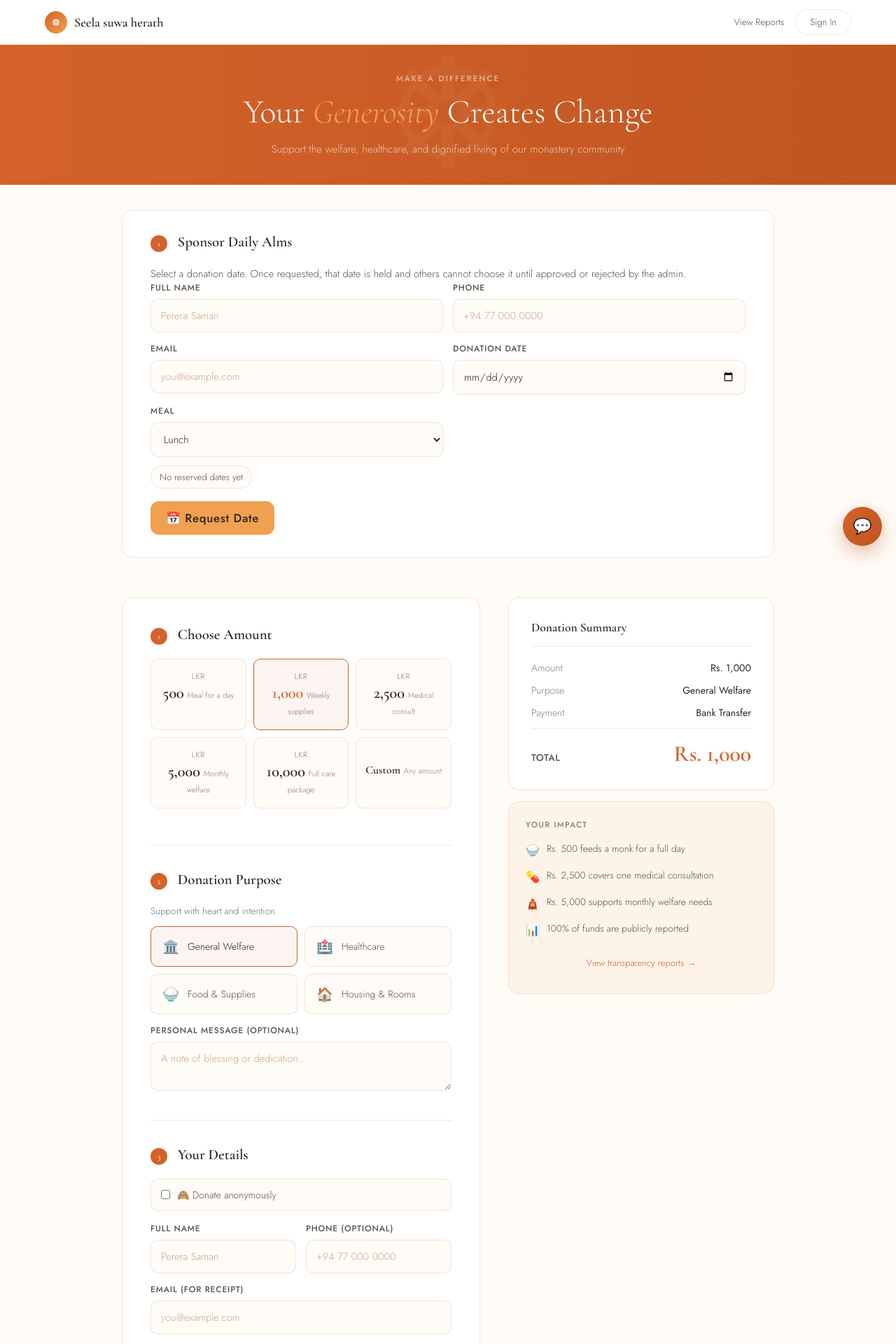
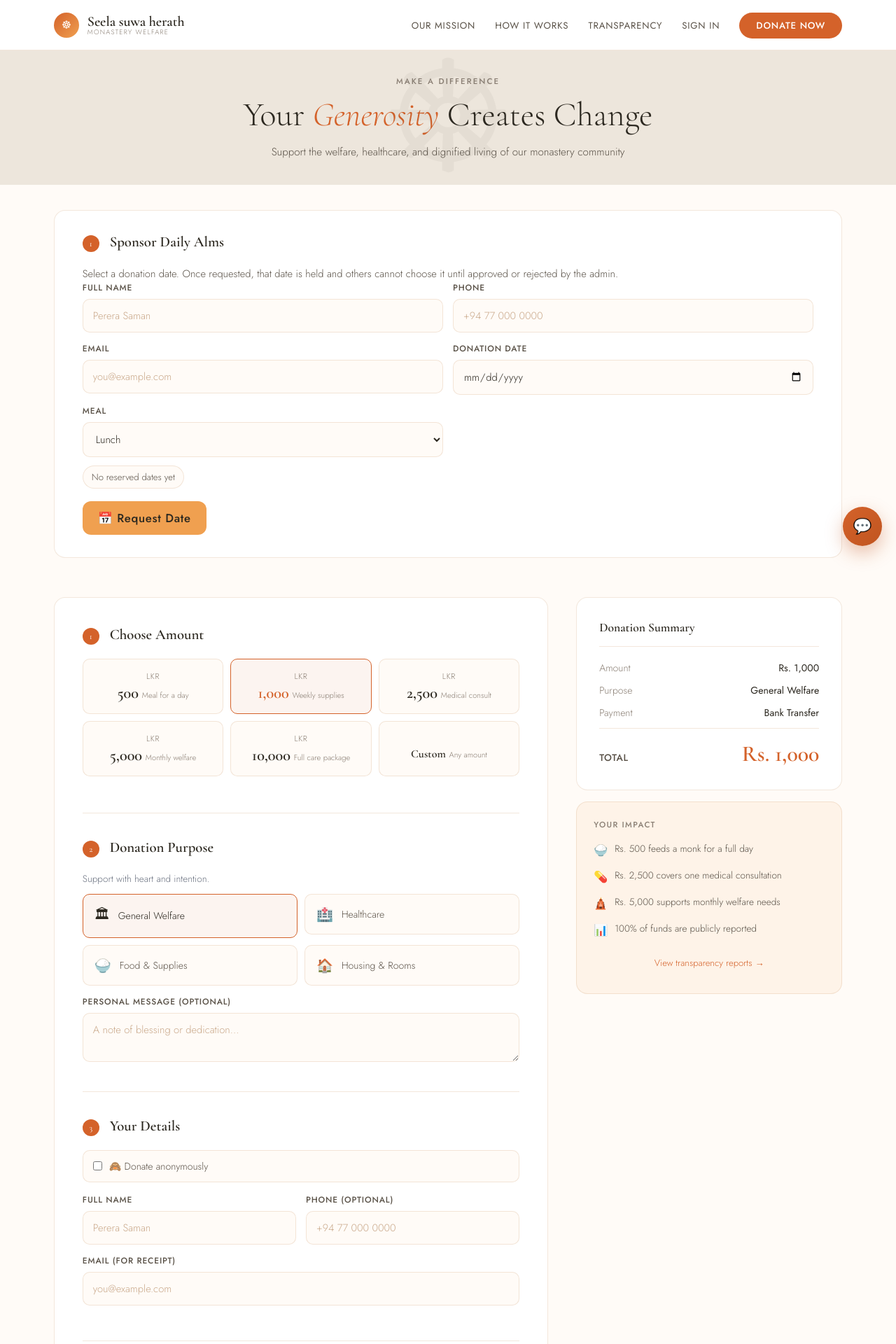
Before and after one commit to Nethmi2001-hash/test, a PHP site: page /test/public_donate.php in a window 1280 px wide. Shown: the top 1920 px of the page at 70% size. Run offline with PHP 8.4, Linux system fonts and the light colour scheme; data that the repository does not hold is empty.

Commit message:
update docate

```diff
--- a/public_donate.php
+++ b/public_donate.php
@@ -42,9 +42,9 @@ $conn->close();
 <head>
     <meta charset="UTF-8">
     <meta name="viewport" content="width=device-width, initial-scale=1.0">
-    <title>Make a Donation — Seela suwa herath</title>
+    <title>Make a Donation &mdash; Seela suwa herath</title>
     <link rel="preconnect" href="https://fonts.googleapis.com">
-    <link href="https://fonts.googleapis.com/css2?family=Cormorant+Garamond:ital,wght@0,300;0,400;0,600;1,300;1,400&family=Jost:wght@300;400;500&display=swap" rel="stylesheet">
+    <link href="https://fonts.googleapis.com/css2?family=Cormorant+Garamond:ital,wght@0,300;0,400;0,600;1,300;1,400&family=EB+Garamond:wght@600&family=Jost:wght@300;400;500&display=swap" rel="stylesheet">
     <style>
         *, *::before, *::after { box-sizing: border-box; margin: 0; padding: 0; }
         :root {
@@ -70,60 +70,29 @@ $conn->close();
             color: var(--text-dark);
         }
 
-        /* ── TOP BAR ── */
-        .topbar {
-            background: var(--white);
-            border-bottom: 1px solid var(--border);
-            padding: 0 5%;
-            height: 64px;
-            display: flex; align-items: center; justify-content: space-between;
-            position: sticky; top: 0; z-index: 50;
-        }
-        .topbar-brand {
-            display: flex; align-items: center; gap: 10px;
-            text-decoration: none;
-        }
-        .topbar-mark {
-            width: 32px; height: 32px;
-            background: linear-gradient(135deg, #D4622A, #F0A050);
-            border-radius: 50%;
-            display: flex; align-items: center; justify-content: center;
-            font-size: 14px; color: white;
-        }
-        .topbar-name {
-            font-family: 'Cormorant Garamond', serif;
-            font-size: 1.15rem; font-weight: 600;
+        /* â”€â”€ TOP BAR â”€â”€ */
+        nav{position:sticky;top:0;left:0;right:0;z-index:200;padding:0 6%;height:72px;display:flex;align-items:center;justify-content:space-between;background:rgba(255,255,255,.97);backdrop-filter:blur(16px);border-bottom:1px solid var(--border)}
+        .nav-logo{display:flex;align-items:center;gap:12px;text-decoration:none}
+        .nav-logo-mark{width:36px;height:36px;background:linear-gradient(135deg,var(--deep-sage),var(--gold));border-radius:50%;display:flex;align-items:center;justify-content:center;font-size:16px;color:#fff}
+        .nav-logo-name{font-family:'Cormorant Garamond',serif;font-size:1.25rem;font-weight:600;color:var(--text-dark)}
+        .nav-logo-sub{font-size:.6rem;color:var(--text-light);letter-spacing:.13em;text-transform:uppercase;display:block;margin-top:-4px}
+        .nav-links{display:flex;align-items:center;gap:28px;list-style:none}
+        .nav-links a{text-decoration:none;color:var(--text-mid);font-size:.83rem;font-weight:400;letter-spacing:.06em;text-transform:uppercase;transition:color .2s}
+        .nav-links a:hover,.nav-links a.active{color:var(--deep-sage)}
+        .nav-donate{background:var(--deep-sage)!important;color:#fff!important;padding:9px 24px!important;border-radius:40px!important;font-weight:500!important}
+        .nav-donate:hover{background:var(--text-dark)!important}
+
+        /* â”€â”€ HERO STRIP â”€â”€ */
+        .donate-hero {
+            background: #EDE6DC;
             color: var(--text-dark);
-        }
-        .topbar-right {
-            display: flex; align-items: center; gap: 16px;
-            font-size: 0.83rem;
-        }
-        .topbar-right a { color: var(--text-mid); text-decoration: none; }
-        .topbar-right a:hover { color: var(--deep-sage); }
-        .topbar-login {
-            padding: 8px 20px;
-            border: 1.5px solid var(--border);
-            border-radius: 40px;
-            color: var(--text-mid) !important;
-            transition: all 0.2s;
-        }
-        .topbar-login:hover {
-            border-color: var(--deep-sage);
-            color: var(--deep-sage) !important;
-        }
-
-        /* ── HERO STRIP ── */
-        .donate-hero {
-            background: linear-gradient(to right, var(--deep-sage), #C05520);
-            color: var(--white);
-            padding: 40px 5%;
+            padding: 36px 6%;
             text-align: center;
             position: relative;
             overflow: hidden;
         }
         .donate-hero::before {
-            content: '☸';
+            content: '\2638';
             position: absolute;
             font-size: 220px;
             opacity: 0.04;
@@ -133,24 +102,25 @@ $conn->close();
         .donate-hero-eyebrow {
             font-size: 0.72rem; font-weight: 500;
             letter-spacing: 0.18em; text-transform: uppercase;
-            color: rgba(255,255,255,0.55); margin-bottom: 12px;
+            color: var(--text-light); margin-bottom: 12px;
         }
         .donate-hero h1 {
             font-family: 'Cormorant Garamond', serif;
             font-size: clamp(2rem, 4vw, 3rem);
             font-weight: 300; line-height: 1.2;
         }
-        .donate-hero h1 em { font-style: italic; color: var(--gold); }
+        .donate-hero h1 em { font-style: italic; color: var(--deep-sage); }
         .donate-hero p {
             margin-top: 12px;
-            font-size: 0.95rem; color: rgba(255,255,255,0.65);
+            font-size: 0.95rem; color: var(--text-mid);
         }
 
-        /* ── MAIN LAYOUT ── */
+        /* â”€â”€ MAIN LAYOUT â”€â”€ */
         .donate-main {
-            max-width: 1060px;
-            margin: 0 auto;
-            padding: 56px 5% 80px;
+            width: 88%;
+            max-width: 1160px;
+            margin: 0 auto 80px;
+            padding: 56px 0 0;
             display: grid;
             grid-template-columns: 1fr 380px;
             gap: 40px;
@@ -164,12 +134,13 @@ $conn->close();
         }
 
         .donate-wide {
-            max-width: 1060px;
+            width: 88%;
+            max-width: 1160px;
             margin: 0 auto;
-            padding: 36px 5% 0;
+            padding: 36px 0 0;
         }
 
-        /* ── FORM PANEL ── */
+        /* â”€â”€ FORM PANEL â”€â”€ */
         .form-panel {
             background: var(--white);
             border: 1px solid var(--border);
@@ -612,17 +601,24 @@ $conn->close();
 </head>
 <body>
 
-<!-- TOP BAR -->
-<div class="topbar">
-    <a href="index.php" class="topbar-brand">
-        <div class="topbar-mark">☸</div>
-        <span class="topbar-name">Seela suwa herath</span>
+<!-- NAV -->
+<nav>
+    <a href="index.php" class="nav-logo">
+        <div class="nav-logo-mark">☸</div>
+        <div>
+            <span class="nav-logo-name">Seela suwa herath</span>
+            <span class="nav-logo-sub">Monastery Welfare</span>
+        </div>
     </a>
-    <div class="topbar-right">
-        <a href="public_transparency.php">View Reports</a>
-        <a href="login.php" class="topbar-login">Sign In</a>
-    </div>
-</div>
+    <ul class="nav-links">
+        <li><a href="index.php#mission">Our Mission</a></li>
+        <li><a href="index.php#how">How It Works</a></li>
+        <li><a href="public_transparency.php">Transparency</a></li>
+        <li><a href="login.php">Sign In</a></li>
+        <li><a href="public_donate.php" class="nav-donate active">Donate Now</a></li>
+    </ul>
+</nav>
+
 
 <!-- HERO STRIP -->
 <div class="donate-hero">
@@ -800,31 +796,31 @@ $conn->close();
                     <div class="cat-option">
                         <input type="radio" name="category" id="cat_general" value="general" checked>
                         <label for="cat_general">
-                            <span class="cat-icon">🏛️</span> General Welfare
+                            <span class="cat-icon">&#127963;</span> General Welfare
                         </label>
                     </div>
                     <div class="cat-option">
                         <input type="radio" name="category" id="cat_health" value="healthcare">
                         <label for="cat_health">
-                            <span class="cat-icon">🏥</span> Healthcare
+                            <span class="cat-icon">&#127973;</span> Healthcare
                         </label>
                     </div>
                     <div class="cat-option">
                         <input type="radio" name="category" id="cat_food" value="food">
                         <label for="cat_food">
-                            <span class="cat-icon">🍚</span> Food & Supplies
+                            <span class="cat-icon">&#127834;</span> Food & Supplies
                         </label>
                     </div>
                     <div class="cat-option">
                         <input type="radio" name="category" id="cat_housing" value="housing">
                         <label for="cat_housing">
-                            <span class="cat-icon">🏠</span> Housing & Rooms
+                            <span class="cat-icon">&#127968;</span> Housing & Rooms
                         </label>
                     </div>
                 </div>
                 <div class="form-group" style="margin-top:14px; margin-bottom:0;">
                     <label for="message">Personal Message (optional)</label>
-                    <textarea id="message" name="message" rows="2" placeholder="A note of blessing or dedication…"></textarea>
+                    <textarea id="message" name="message" rows="2" placeholder="A note of blessing or dedication..."></textarea>
                 </div>
             </div>
 
@@ -836,7 +832,7 @@ $conn->close();
                 </div>
                 <label class="anonymous-row" style="display:flex; cursor:pointer; margin-bottom:16px;">
                     <input type="checkbox" name="anonymous" id="anonymousCheck" onchange="toggleAnon(this)">
-                    <span>🙈 Donate anonymously</span>
+                    <span>&#128584; Donate anonymously</span>
                 </label>
                 <div id="donorFields">
                     <div class="form-row-2">
@@ -894,9 +890,9 @@ $conn->close();
             <!-- SUBMIT -->
             <div class="submit-row">
                 <button type="submit" class="btn-donate" id="submitBtn">
-                    🙏 Donate Rs. <span id="btnAmount"><?= number_format($amount) ?></span>
+                    &#128591; Donate Rs. <span id="btnAmount"><?= number_format($amount) ?></span>
                 </button>
-                <p class="secure-note">🔒 Secure & encrypted · Instant receipt via email</p>
+                <p class="secure-note">&#128274; Secure & encrypted &middot; Instant receipt via email</p>
             </div>
         </form>
     </div>
@@ -927,34 +923,70 @@ $conn->close();
         <div class="impact-card">
             <div class="impact-title">Your Impact</div>
             <div class="impact-item">
-                <span class="impact-icon">🍚</span>
+                <span class="impact-icon">&#127834;</span>
                 <span>Rs. 500 feeds a monk for a full day</span>
             </div>
             <div class="impact-item">
-                <span class="impact-icon">💊</span>
+                <span class="impact-icon">&#128138;</span>
                 <span>Rs. 2,500 covers one medical consultation</span>
             </div>
             <div class="impact-item">
-                <span class="impact-icon">🛕</span>
+                <span class="impact-icon">&#128725;</span>
                 <span>Rs. 5,000 supports monthly welfare needs</span>
             </div>
             <div class="impact-item">
-                <span class="impact-icon">📊</span>
+                <span class="impact-icon">&#128202;</span>
                 <span>100% of funds are publicly reported</span>
             </div>
             <a href="public_transparency.php" class="transparency-link">
-                View transparency reports →
+                View transparency reports &rarr;
             </a>
         </div>
     </div>
 
 </div>
 
-<button type="button" class="chatbot-fab" id="chatbotFab" aria-label="Open chatbot">💬</button>
+<footer>
+    <div class="foot-grid">
+        <div>
+            <div class="foot-brand">☸ Seela suwa herath</div>
+            <p class="foot-tag">Supporting monastery welfare through community generosity, transparent governance, and compassionate care.</p>
+        </div>
+        <div class="foot-col">
+            <h4>Platform</h4>
+            <ul>
+                <li><a href="public_donate.php">Donate</a></li>
+                <li><a href="public_transparency.php">Transparency</a></li>
+                <li><a href="register.php">Register</a></li>
+                <li><a href="login.php">Sign In</a></li>
+            </ul>
+        </div>
+        <div class="foot-col">
+            <h4>Welfare</h4>
+            <ul>
+                <li><a href="#">Healthcare</a></li>
+                <li><a href="#">Housing</a></li>
+                <li><a href="#">Appointments</a></li>
+                <li><a href="#">Reports</a></li>
+            </ul>
+        </div>
+        <div class="foot-col">
+            <h4>Info</h4>
+            <ul>
+                <li><a href="#">About Us</a></li>
+                <li><a href="#">Contact</a></li>
+                <li><a href="#">Privacy Policy</a></li>
+            </ul>
+        </div>
+    </div>
+    <div class="foot-btm"><span>© 2026 Seela suwa herath Monastery Welfare Platform</span><span>Made with in Sri Lanka</span></div>
+</footer>
+
+<button type="button" class="chatbot-fab" id="chatbotFab" aria-label="Open chatbot">&#128172;</button>
 <div class="chatbot-panel" id="chatbotPanel" aria-live="polite">
     <div class="chatbot-header">
         <div class="chatbot-title">AI Donation Assistant</div>
-        <button type="button" class="chatbot-close" id="chatbotClose" aria-label="Close chatbot">✕</button>
+        <button type="button" class="chatbot-close" id="chatbotClose" aria-label="Close chatbot">&times;</button>
     </div>
     <div class="chatbot-messages" id="chatbotMessages">
         <div class="chat-msg bot">Welcome. Ask about donation process, categories, or account details.</div>
```
Also changed, not shown: other parts of public_donate.php (+27 -9 lines).
